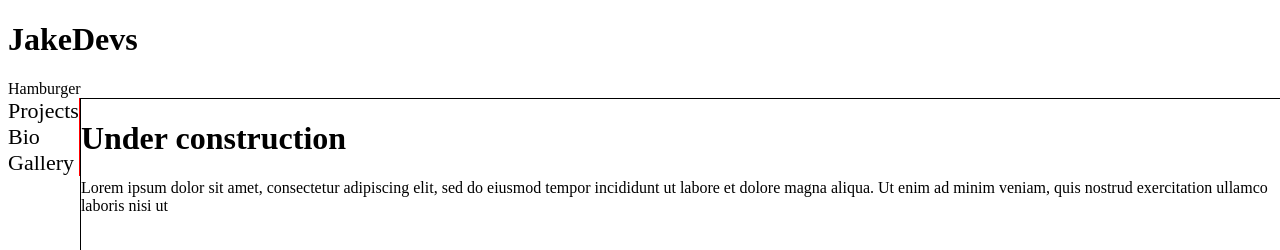
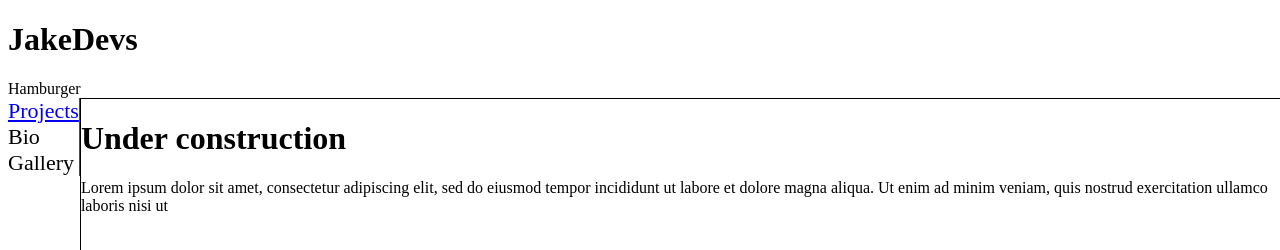
Before and after one commit to jakedevs/developer-profile, a plain HTML site: page index.html in a window 1280 px wide. Shown: the top 250 px of the page. Drawn offline with Linux system fonts and the light colour scheme.

Commit message:
moved etch-a-sketch to new projects folder
will be used in the future for all projects

```diff
--- a/index.html
+++ b/index.html
@@ -18,7 +18,7 @@
       </div>
       <div class="mainwrapper">
         <div class="slideout">
-          Projects <br />
+          <a href="./etch-a-sketch/index.html">Projects</a> <br />
           Bio <br />
           Gallery <br />
         </div>
```
Also changed, not shown: projects/etch-a-sketch/README.md (renamed from etch-a-sketch/README.md), projects/etch-a-sketch/index.html (renamed from etch-a-sketch/index.html), projects/etch-a-sketch/index.js (renamed from etch-a-sketch/index.js), projects/etch-a-sketch/style.css (renamed from etch-a-sketch/style.css).
